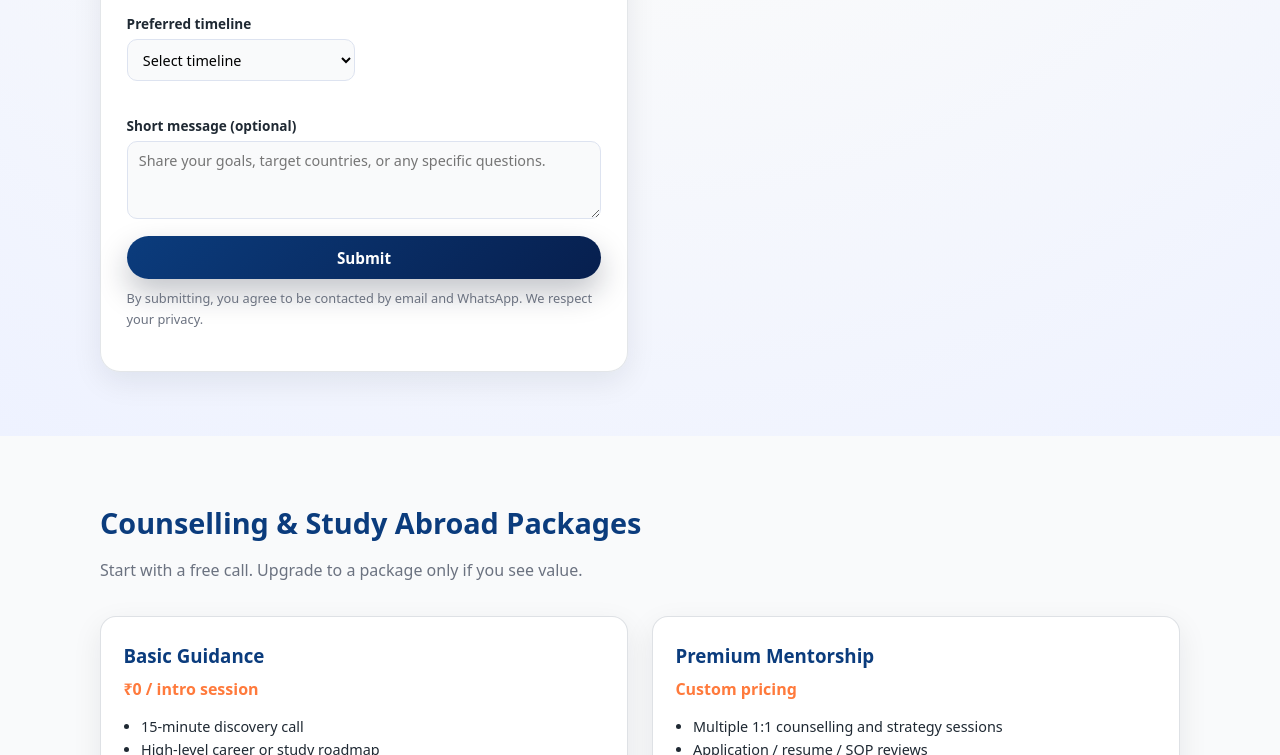
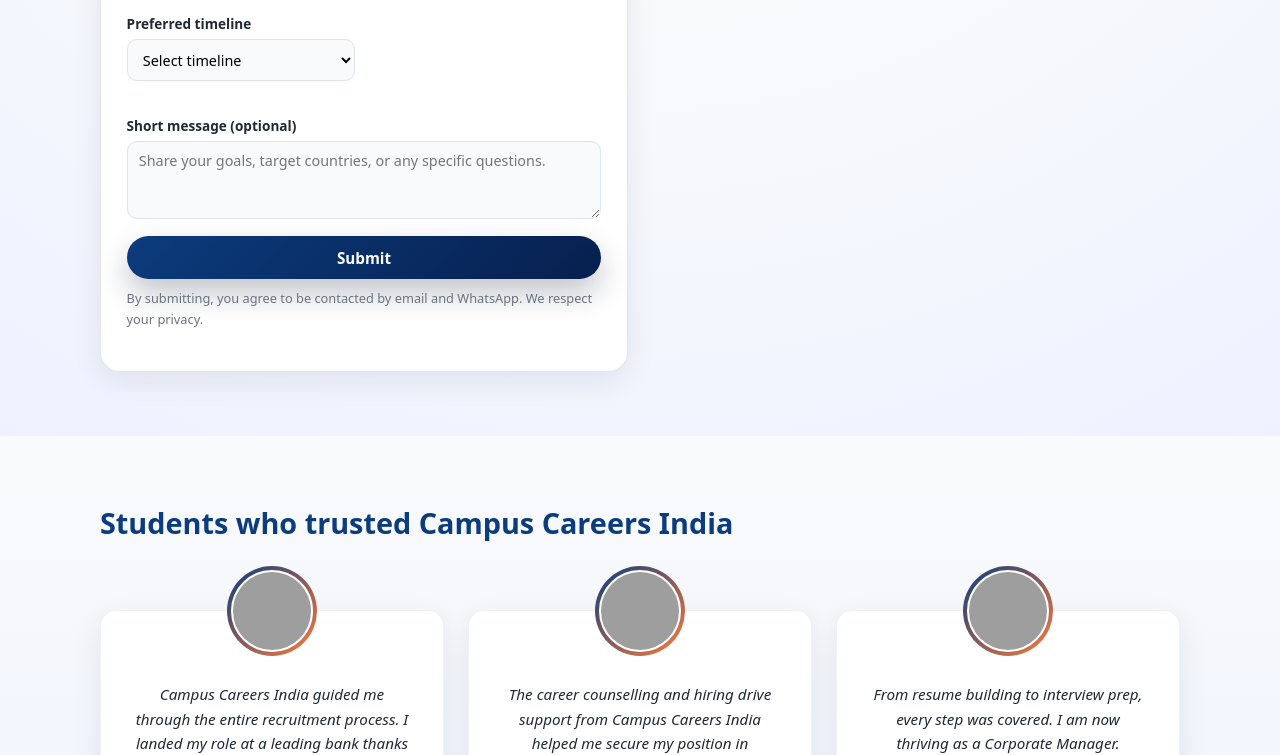
Before and after one commit to lokeshanand1/campusin, a website: page index.html in a window 1280 px wide. Shown: the part 2045-2800 px from the top of the page. Drawn offline with Linux system fonts and the light colour scheme; grey boxes are pictures that could not be loaded.

Commit message:
Restore Success Stories with new testimonial portraits and names.
Bring back the homepage testimonials section using AI-generated student avatars and updated fictional student details for privacy.

```diff
--- a/index.html
+++ b/index.html
@@ -107,6 +107,7 @@
           <li><a href="./about.html">About</a></li>
           <li><a href="./blog.html">Blog</a></li>
           <li><a href="./services.html">Services</a></li>
+          <li><a href="#success-stories">Success Stories</a></li>
           <li><a href="#faq">FAQ</a></li>
           <li><a href="#contact">Contact</a></li>
         </ul>
@@ -368,6 +369,76 @@
       </div>
     </section>
 
+    <!-- Social proof -->
+    <section id="success-stories" class="section testimonials" aria-labelledby="testimonials-heading">
+      <div class="container">
+        <h2 id="testimonials-heading" class="section-title">
+          Students who trusted Campus Careers India
+        </h2>
+        <div class="testimonial-cards">
+          <article class="testimonial-card">
+            <div class="testimonial-avatar-wrap">
+              <img
+                src="./student-arjun.png"
+                alt="Arjun Mehta"
+                class="testimonial-avatar"
+                width="82"
+                height="82"
+                loading="lazy"
+              />
+            </div>
+            <div class="testimonial-card-body">
+              <p class="testimonial-quote">
+                Campus Careers India guided me through the entire recruitment process. I
+                landed my role at a leading bank thanks to their structured placement support.
+              </p>
+              <p class="testimonial-name">Arjun Mehta</p>
+              <p class="testimonial-designation">Corporate Assistant Manager</p>
+            </div>
+          </article>
+          <article class="testimonial-card">
+            <div class="testimonial-avatar-wrap">
+              <img
+                src="./student-vikram.png"
+                alt="Vikram Singh"
+                class="testimonial-avatar"
+                width="82"
+                height="82"
+                loading="lazy"
+              />
+            </div>
+            <div class="testimonial-card-body">
+              <p class="testimonial-quote">
+                The career counselling and hiring drive support from Campus Careers India
+                helped me secure my position in Corporate Banking with confidence.
+              </p>
+              <p class="testimonial-name">Vikram Singh</p>
+              <p class="testimonial-designation">Corporate Banking</p>
+            </div>
+          </article>
+          <article class="testimonial-card">
+            <div class="testimonial-avatar-wrap">
+              <img
+                src="./student-ananya.png"
+                alt="Ananya Patel"
+                class="testimonial-avatar"
+                width="82"
+                height="82"
+                loading="lazy"
+              />
+            </div>
+            <div class="testimonial-card-body">
+              <p class="testimonial-quote">
+                From resume building to interview prep, every step was covered. I am now
+                thriving as a Corporate Manager.
+              </p>
+              <p class="testimonial-name">Ananya Patel</p>
+              <p class="testimonial-designation">Corporate Manager</p>
+            </div>
+          </article>
+        </div>
+      </div>
+    </section>
 
     <!-- Pricing / Packages -->
     <section class="section pricing" aria-labelledby="pricing-heading">
@@ -471,6 +542,7 @@
           <li><a href="./about.html">About Us</a></li>
           <li><a href="./blog.html">Our Blog</a></li>
           <li><a href="./services.html">Services</a></li>
+          <li><a href="#success-stories">Success Stories</a></li>
           <li><a href="#faq">FAQ</a></li>
         </ul>
       </div>
--- a/styles.css
+++ b/styles.css
@@ -835,8 +835,10 @@ button {
   height: 100%;
   border-radius: 50%;
   object-fit: cover;
+  object-position: center 20%;
   border: 2px solid var(--color-white, #fff);
   background: #f1f5f9;
+  image-rendering: auto;
 }
 
 .testimonial-card-body {
```
Also changed, not shown: 3 other files.
